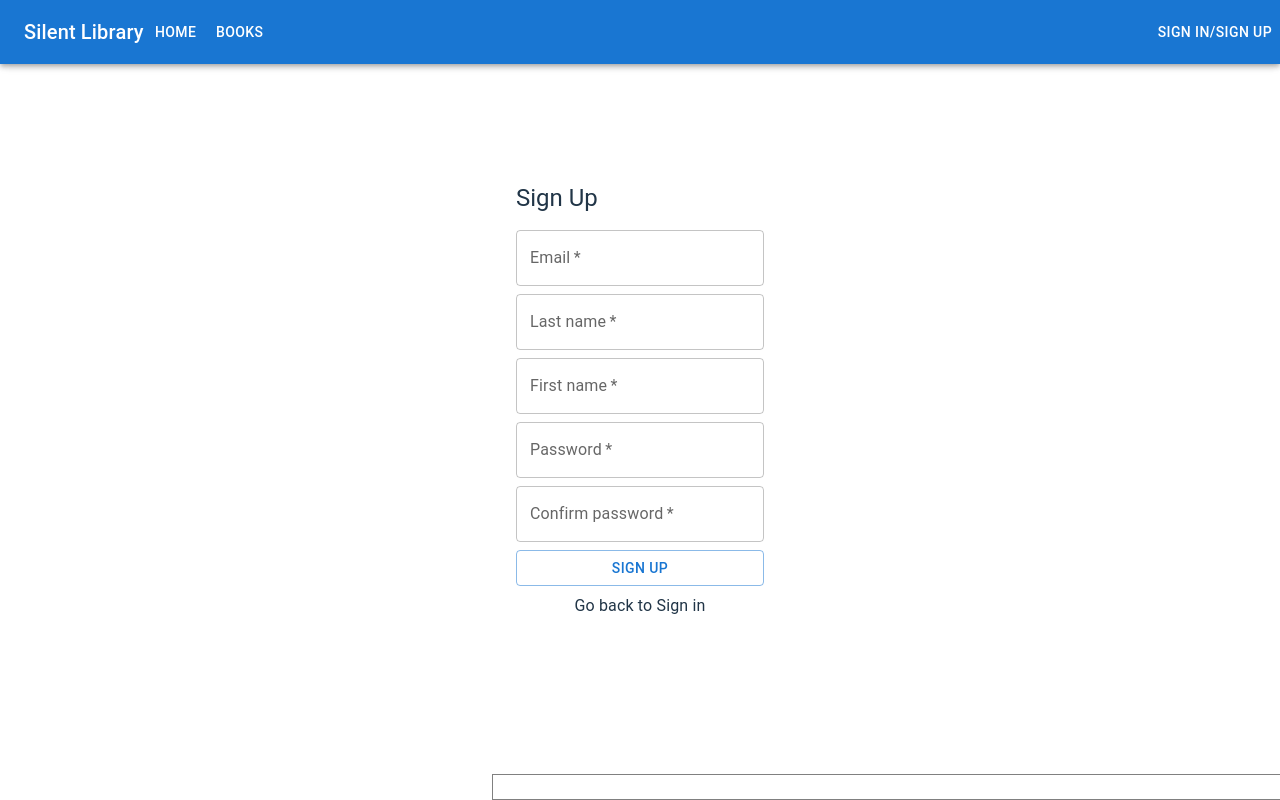
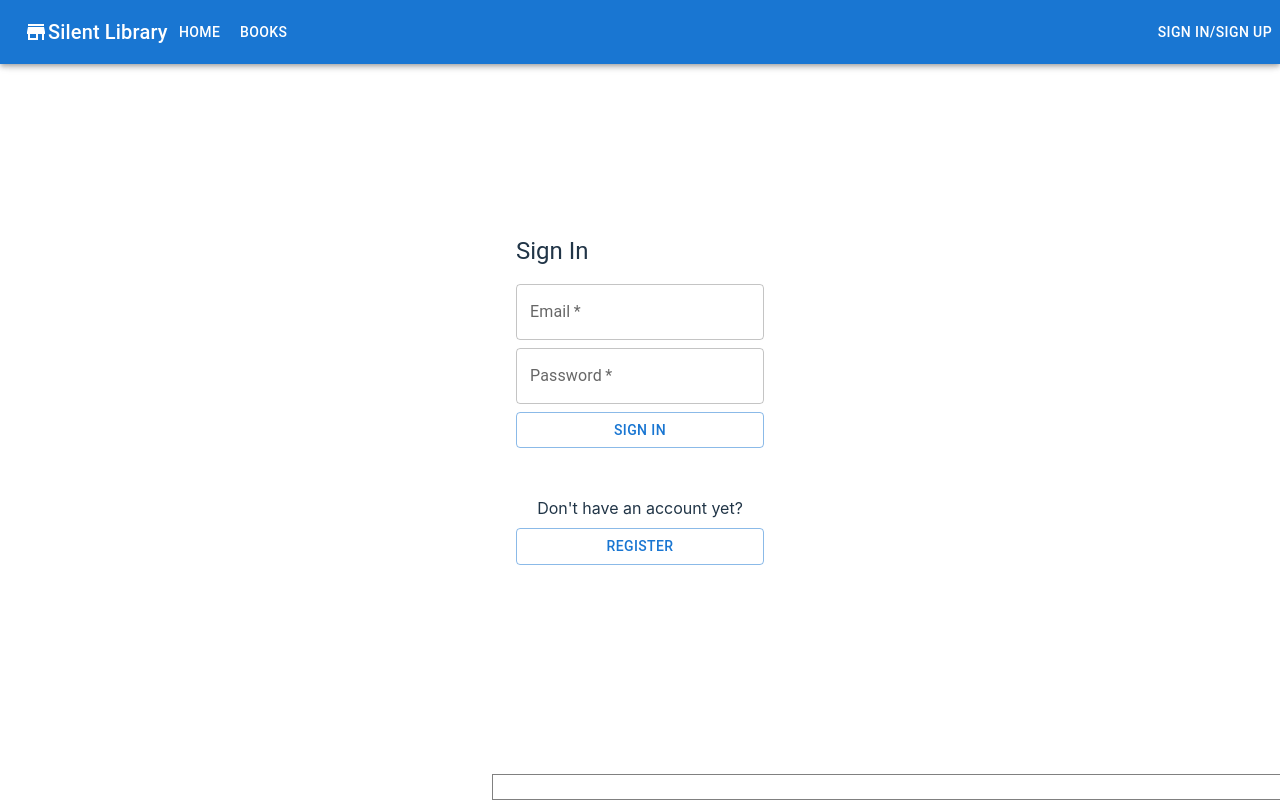
Before and after one commit to ByteBard8/team3-project-frontend, a React (Vite) app: page /signin in a window 1280 px wide. Built offline with nearby package versions, Linux system fonts and the light colour scheme.

Commit message:
added navigation across app

```diff
--- a/package.json
+++ b/package.json
@@ -16,7 +16,8 @@
     "@mui/icons-material": "^5.15.14",
     "@mui/material": "^5.15.14",
     "react": "^18.2.0",
-    "react-dom": "^18.2.0"
+    "react-dom": "^18.2.0",
+    "react-router-dom": "^6.22.3"
   },
   "devDependencies": {
     "@types/react": "^18.2.66",
--- a/src/App.jsx
+++ b/src/App.jsx
@@ -2,6 +2,7 @@ import { useState } from 'react'
 import reactLogo from './assets/react.svg'
 import viteLogo from '/vite.svg'
 import './App.css'
+import {BrowserRouter as Router} from 'react-router-dom';
 import Container from '@mui/material/Container';
 import DrawerAppBar from './components/NavigationBar.jsx';
 import Book from './views/Book.jsx';
@@ -10,15 +11,19 @@ import Home from './views/Home.jsx';
 import Footer from './components/Footer.jsx'
 import SignIn from './views/SignIn.jsx';
 import SignUp from './views/SignUp.jsx';
-
+import MainRouter from './components/MainRouter.jsx'
 function App() {
 
   return (
+    <Router>
+
     <Container fixed disableGutters>
+      <MainRouter />
     <DrawerAppBar />
-      <SignUp />
+      {/* <SignUp /> */}
       <Footer />
     </Container>
+    </Router>
   )
 }
 
--- a/src/components/Button.jsx
+++ b/src/components/Button.jsx
@@ -4,7 +4,7 @@ import Button from '@mui/material/Button';
 export default function ButtonUsage(props) {
 
   return <Button style={{minWidth: props.minW, maxWidth: props.maxWidth}}
-  variant="outlined">
+  variant="outlined" {...props}>
     {props.buttonText}
   </Button>;
 }
--- /dev/null
+++ b/src/components/MainRouter.jsx
@@ -0,0 +1,27 @@
+import React from 'react'
+import {Route, Routes} from 'react-router-dom'
+import Book from '../views/Book.jsx';
+import Books from '../views/Books.jsx';
+import Home from '../views/Home.jsx';
+import SignIn from '../views/SignIn.jsx';
+import SignUp from '../views/SignUp.jsx';
+
+
+function MainRouter() {
+
+return (
+<div >
+
+ <Routes>
+ <Route path="/signin" element={<SignIn />} />
+ <Route path="/signup" element={<SignUp />} />
+ <Route path="/" element={<Home />} />
+ <Route path="/Home" element={<Home />} />
+ <Route path="/Books" element={<Books />} />
+ <Route path="/Book" element={<Book />} />
+</Routes>
+</div>
+ );
+}
+
+export default MainRouter;
--- a/src/components/NavigationBar.jsx
+++ b/src/components/NavigationBar.jsx
@@ -1,9 +1,9 @@
-import * as React from 'react';
-import { styled, alpha } from '@mui/material/styles';
-import PropTypes from 'prop-types';
+import MenuIcon from '@mui/icons-material/Menu';
+import StoreIcon from '@mui/icons-material/Store';
+import { Link } from '@mui/material';
 import AppBar from '@mui/material/AppBar';
 import Box from '@mui/material/Box';
-import CssBaseline from '@mui/material/CssBaseline';
+import Button from '@mui/material/Button';
 import Divider from '@mui/material/Divider';
 import Drawer from '@mui/material/Drawer';
 import IconButton from '@mui/material/IconButton';
@@ -11,11 +11,9 @@ import List from '@mui/material/List';
 import ListItem from '@mui/material/ListItem';
 import ListItemButton from '@mui/material/ListItemButton';
 import ListItemText from '@mui/material/ListItemText';
-import MenuIcon from '@mui/icons-material/Menu';
 import Toolbar from '@mui/material/Toolbar';
 import Typography from '@mui/material/Typography';
-import Button from '@mui/material/Button';
-
+import * as React from 'react';
 
 const drawerWidth = 240;
 const navItems = ['Home', 'Books'];
@@ -33,6 +31,7 @@ function DrawerAppBar(props) {
 
   const drawer = (
     <Box onClick={handleDrawerToggle} sx={{ textAlign: 'center' }}>
+      <StoreIcon></StoreIcon>
       <Typography variant="h6" sx={{ my: 2 }}>
         Silent Library
       </Typography>
@@ -41,7 +40,8 @@ function DrawerAppBar(props) {
         {navItems.map((item) => (
           <ListItem key={item} disablePadding>
             <ListItemButton sx={{ textAlign: 'center' }}>
-              <ListItemText primary={item} />
+              {/* <ListItemText primary={item} /> */}
+              <Link href={`/${item}`}>{item}</Link>
             </ListItemButton>
           </ListItem>
         ))}
@@ -66,6 +66,7 @@ function DrawerAppBar(props) {
           >
             <MenuIcon />
           </IconButton>
+          <StoreIcon></StoreIcon>
           <Typography
             variant="h6"
             component="div"
@@ -76,12 +77,12 @@ function DrawerAppBar(props) {
           <Box sx={{ display: { xs: 'none', sm: 'flex' } }}>
 
             {navItems.map((item) => (
-              <Button key={item} sx={{ color: 'white' }}>
+              <Button key={item} href={`${item}`} sx={{ color: 'white' }}>
                 {item}
               </Button>
             ))}
 
-             <Button sx={{ color: 'white', position:'absolute', right: '0', }}>
+             <Button href="/signin" sx={{ color: 'white', position:'absolute', right: '0', }}>
                 SIGN IN/SIGN UP
               </Button>
 
--- a/src/views/SignIn.jsx
+++ b/src/views/SignIn.jsx
@@ -51,6 +51,7 @@ export default function SignIn() {
             buttonText="Register"
             minW="60px"
             maxW="60px"
+            href="/signup"
             />
             </Stack>
 
--- a/src/views/SignUp.jsx
+++ b/src/views/SignUp.jsx
@@ -68,9 +68,7 @@ export default function SignIn() {
             minW="60px"
             maxW="60px"
             />
-            <Typography>
-                Go back to Sign in
-            </Typography>
+            <Button variant="text" href="/signin" buttonText="Go back to Sign in" />
         </Stack>
         </div>
       </Container>
```
Also changed, not shown: 1 other file (tests, documents, lock files or other folders).
